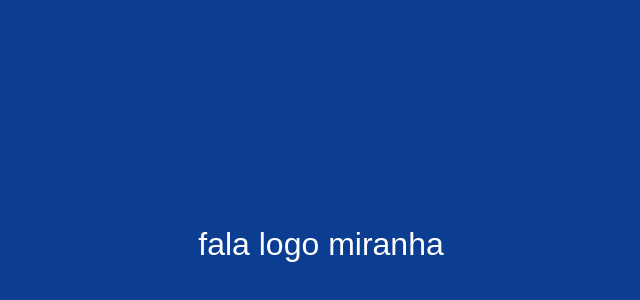
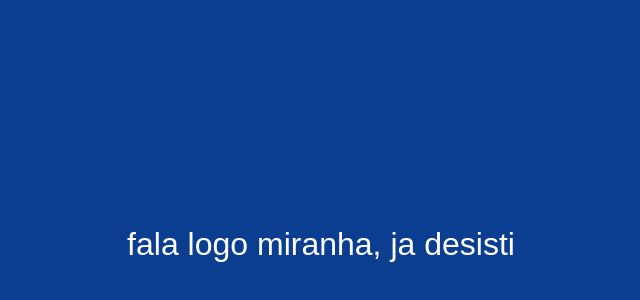
Before and after one commit to RafaelItsADev123/bro, a plain HTML site: page index.html in a window 1280 px wide. Shown: the part 156-456 px from the top of the page, without its empty margins (319-959 px from the left). Drawn offline with Linux system fonts and the light colour scheme.

Commit message:
Update index.html

```diff
--- a/index.html
+++ b/index.html
@@ -19,6 +19,6 @@
   </style>
 </head>
 <body>
-  fala logo miranha
+  fala logo miranha, ja desisti
 </body>
 </html>
```
